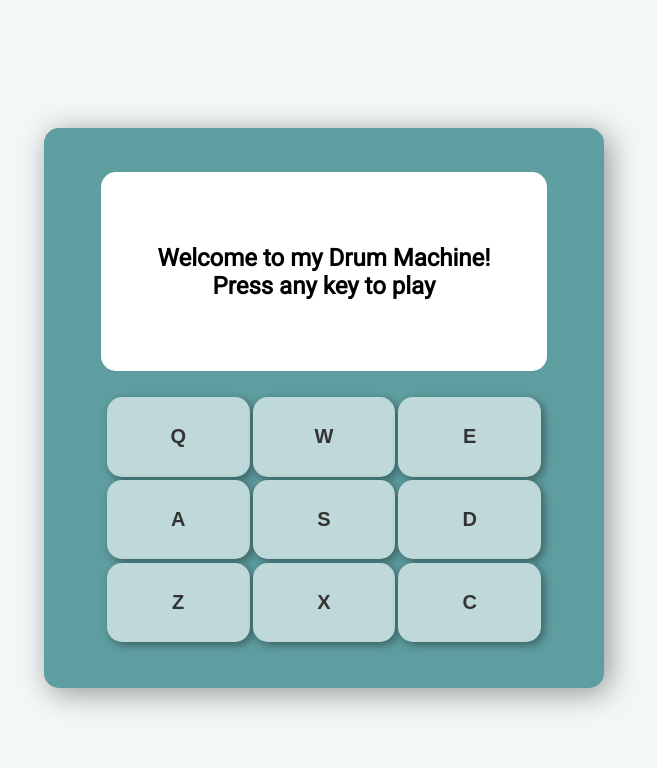
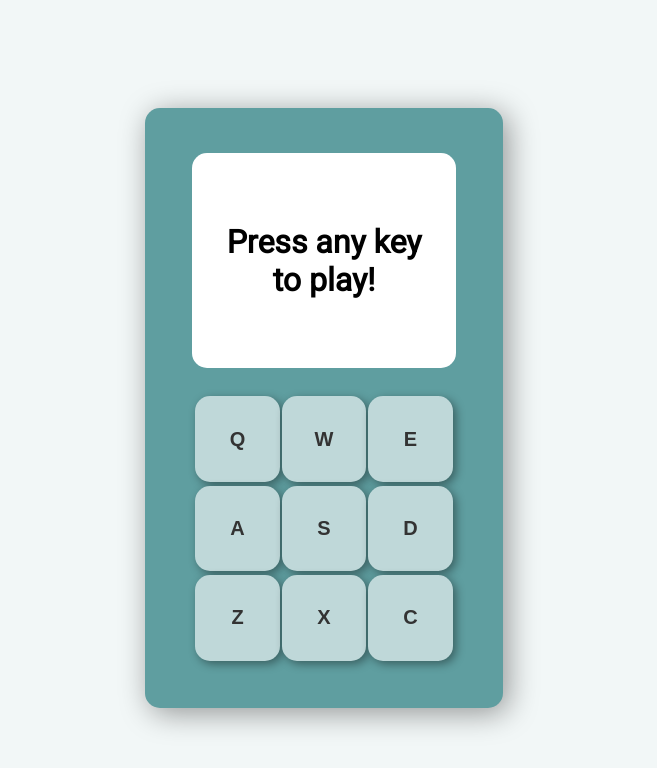
Before and after one commit to yllsson/fcc-drum-machine, a React (Create React App) app: page / in a window 1280 px wide. Shown: the top 768 px of the page, without its empty margins (324-981 px from the left). Built offline with nearby package versions, Linux system fonts and the light colour scheme.

Commit message:
Add setTimeout for displayText
Make the welcome message in the display shift at 3 second mark.

```diff
--- a/src/components/App.js
+++ b/src/components/App.js
@@ -5,9 +5,13 @@ import allPads from './allPads';
 
 function App() {
   const [pads, setPads] = useState(allPads);
-  const [displayText, setDisplayText] = useState(
-    `Welcome to my Drum Machine! Press any key to play`
-  );
+  const [displayText, setDisplayText] = useState(`Welcome to my Drum Machine!`);
+
+  useEffect(() => {
+    setTimeout(() => {
+      setDisplayText('Press any key to play!');
+    }, 3000);
+  }, []);
 
   return (
     <main className='App' id='drum-machine'>
--- a/src/css/style.css
+++ b/src/css/style.css
@@ -28,8 +28,8 @@ main {
   justify-content: center;
   align-items: center;
   justify-content: space-around;
-  width: 35rem;
-  height: 70%;
+  width: 28%;
+  height: 75%;
   padding: 2rem;
   margin: 5rem;
   background-color: #5f9ea0;
@@ -51,6 +51,7 @@ main {
 .display h2 {
   text-align: center;
   margin: 2rem;
+  font-size: 2em;
 }
 
 .drum {
--- a/src/style.scss
+++ b/src/style.scss
@@ -34,8 +34,8 @@ main {
   @include flex(column-reverse);
   justify-content: space-around;
 
-  width: 35rem;
-  height: 70%;
+  width: 28%;
+  height: 75%;
   padding: 2rem;
   margin: 5rem;
 
@@ -55,6 +55,7 @@ main {
   h2 {
     text-align: center;
     margin: 2rem;
+    font-size: 2em;
   }
 }
 
```
